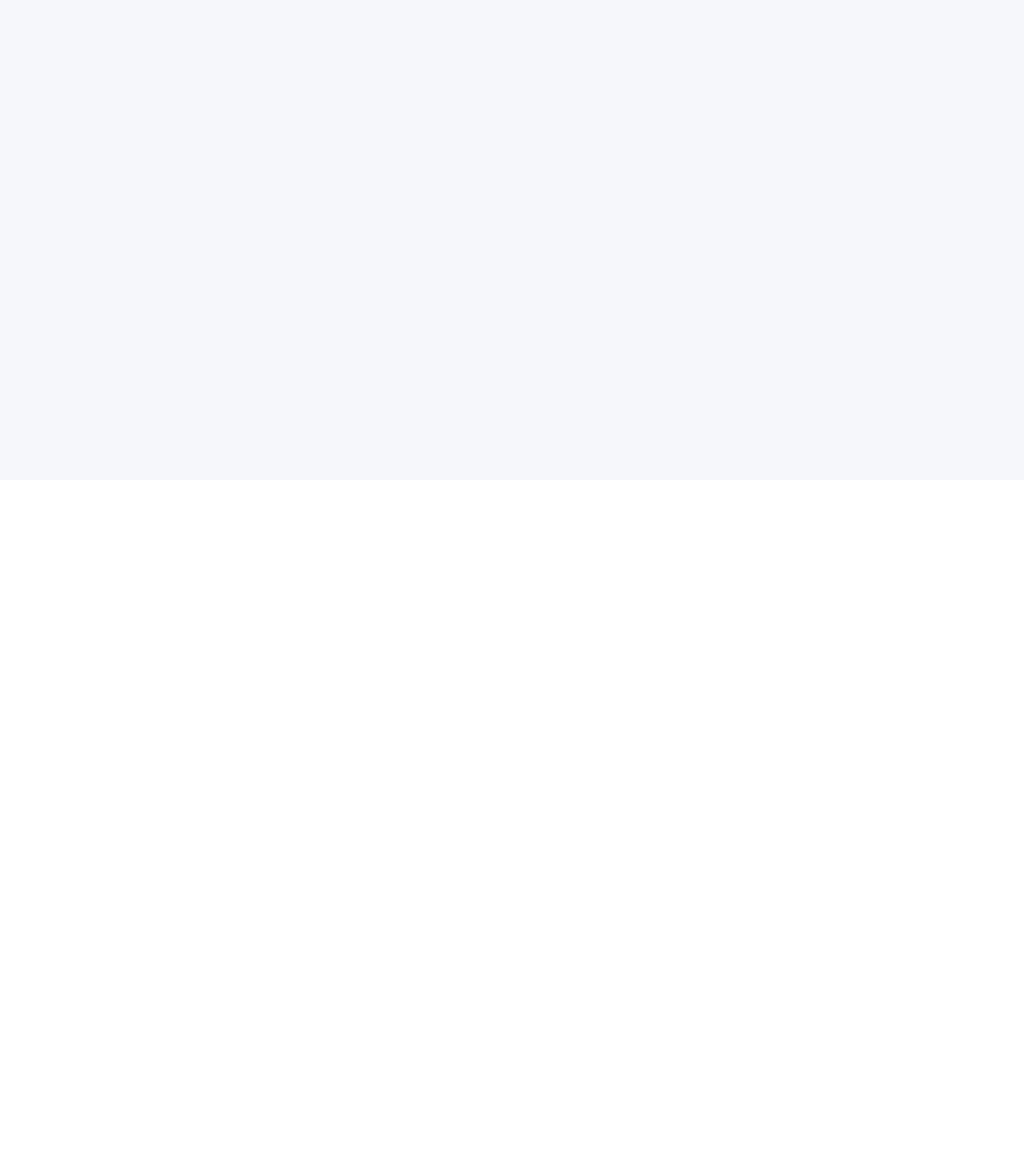
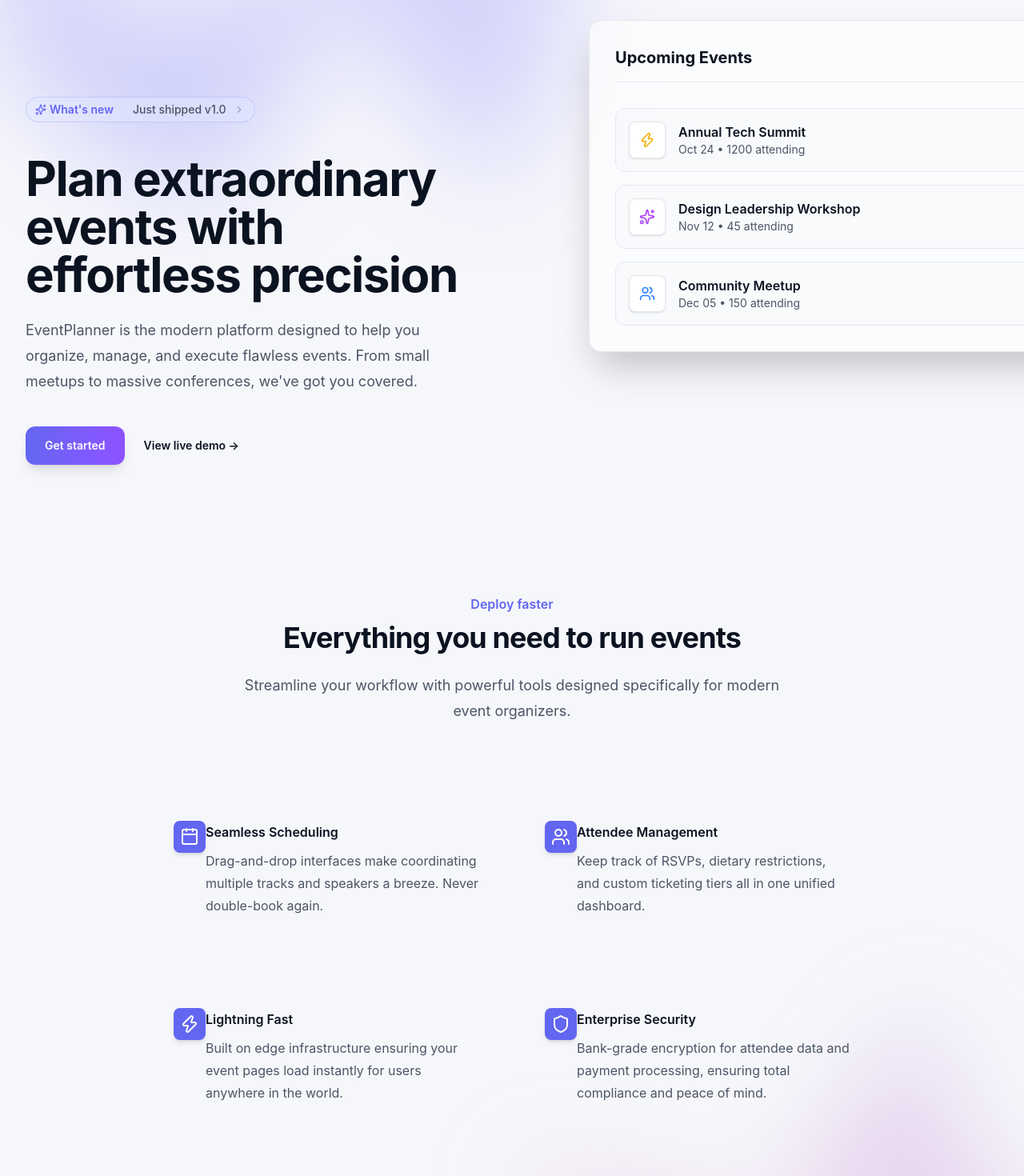
Before and after one commit to oneilh/event_planner, a Next.js app: page / in a window 1280 px wide. Shown: the part 200-1670 px from the top of the page at 80% size. Before the commit the page ends 800 px from the top, so only its background shows below. Built offline with nearby package versions, Linux system fonts and the light colour scheme.

Commit message:
feat: redesign landing page with modern glassmorphism, entry animations, and a custom theme palette

```diff
--- a/app/globals.css
+++ b/app/globals.css
@@ -77,3 +77,31 @@
   --success: #34d399;
   --shadow: rgba(0, 0, 0, 0.35);
 }
+
+/* Custom UI Utilities */
+.clip-path-polygon {
+  clip-path: polygon(74.1% 44.1%, 100% 61.6%, 97.5% 26.9%, 85.5% 0.1%, 80.7% 2%, 72.5% 32.5%, 60.2% 62.4%, 52.4% 68.1%, 47.5% 58.3%, 45.2% 34.5%, 27.5% 76.7%, 0.1% 64.9%, 17.9% 100%, 27.6% 76.8%, 76.1% 97.7%, 74.1% 44.1%);
+}
+
+@keyframes fade-in-up {
+  from {
+    opacity: 0;
+    transform: translateY(20px);
+  }
+  to {
+    opacity: 1;
+    transform: translateY(0);
+  }
+}
+
+.animate-fade-in-up {
+  opacity: 0;
+  animation: fade-in-up 0.8s cubic-bezier(0.16, 1, 0.3, 1) forwards;
+}
+
+@starting-style {
+  .animate-fade-in-up {
+    opacity: 0;
+    transform: translateY(20px);
+  }
+}
--- a/app/page.tsx
+++ b/app/page.tsx
@@ -1,7 +1,140 @@
-import Image from "next/image";
+import Link from "next/link";
+import { ArrowRight, Calendar, Users, Zap, Shield, Sparkles } from "lucide-react";
 
 export default function Home() {
   return (
-    <div></div>
+    <div className="relative isolate overflow-hidden bg-[var(--bg-primary)]">
+      {/* Background blurred shapes */}
+      <div className="absolute inset-x-0 -top-40 -z-10 transform-gpu overflow-hidden blur-3xl sm:-top-80 pointer-events-none" aria-hidden="true">
+        <div className="relative left-[calc(50%-11rem)] aspect-[1155/678] w-[36.125rem] -translate-x-1/2 rotate-[30deg] bg-gradient-to-tr from-[var(--accent)] to-[#9089fc] opacity-30 sm:left-[calc(50%-30rem)] sm:w-[72.1875rem] clip-path-polygon"></div>
+      </div>
+
+      <div className="mx-auto max-w-7xl px-6 pb-24 pt-10 sm:pb-32 lg:flex lg:px-8 lg:py-40">
+        <div className="mx-auto max-w-2xl lg:mx-0 lg:max-w-xl lg:flex-shrink-0 lg:pt-8 animate-fade-in-up" style={{ animationDelay: '0ms' }}>
+          <div className="mt-24 sm:mt-32 lg:mt-16">
+            <a href="#" className="inline-flex space-x-6 rounded-full bg-[var(--accent-light)]/50 px-3 py-1 text-sm font-semibold leading-6 text-[var(--accent)] ring-1 ring-inset ring-[var(--accent)]/20 hover:ring-[var(--accent)]/40 transition-all hover:scale-105">
+              <span className="flex items-center gap-1"><Sparkles size={14}/> What's new</span>
+              <span className="inline-flex items-center space-x-2 text-[var(--text-secondary)] font-medium">
+                <span>Just shipped v1.0</span>
+                <ChevronRightIcon className="h-4 w-4 text-gray-400" aria-hidden="true" />
+              </span>
+            </a>
+          </div>
+          <h1 className="mt-10 text-4xl font-bold tracking-tight text-[var(--text-primary)] sm:text-6xl text-balance">
+            Plan extraordinary events with effortless precision
+          </h1>
+          <p className="mt-6 text-lg leading-8 text-[var(--text-secondary)] text-pretty animate-fade-in-up" style={{ animationDelay: '100ms' }}>
+            EventPlanner is the modern platform designed to help you organize, manage, and execute flawless events. From small meetups to massive conferences, we've got you covered.
+          </p>
+          <div className="mt-10 flex items-center gap-x-6 animate-fade-in-up" style={{ animationDelay: '200ms' }}>
+            <Link
+              href="/signup"
+              className="rounded-xl bg-gradient-to-r from-[var(--accent)] to-violet-500 px-6 py-3.5 text-sm font-semibold text-white shadow-lg transition-all hover:scale-105 hover:shadow-xl hover:brightness-110 focus-visible:outline focus-visible:outline-2 focus-visible:outline-offset-2 focus-visible:outline-[var(--accent)] dark:from-white dark:to-gray-200 dark:text-black"
+            >
+              Get started
+            </Link>
+            <Link href="/demo" className="group text-sm font-semibold leading-6 text-[var(--text-primary)] transition-colors hover:text-[var(--accent)]">
+              View live demo <span aria-hidden="true" className="inline-block transition-transform group-hover:translate-x-1">→</span>
+            </Link>
+          </div>
+        </div>
+
+        {/* Right side floating UI elements */}
+        <div className="mx-auto mt-16 flex max-w-2xl sm:mt-24 lg:ml-10 lg:mr-0 lg:mt-0 lg:max-w-none lg:flex-none xl:ml-32 animate-fade-in-up" style={{ animationDelay: '300ms' }}>
+          <div className="max-w-3xl flex-none sm:max-w-5xl lg:max-w-none">
+            <div className="relative rounded-2xl bg-[var(--bg-secondary)]/60 backdrop-blur-xl border border-[var(--border)] shadow-2xl ring-1 ring-white/10 w-full sm:w-[40rem] p-8">
+              <div className="flex justify-between items-center mb-8 border-b border-[var(--border)] pb-4">
+                <h3 className="text-xl font-bold text-[var(--text-primary)]">Upcoming Events</h3>
+                <span className="text-sm text-[var(--accent)] font-medium cursor-pointer hover:underline">View all</span>
+              </div>
+
+              <div className="space-y-4">
+                {[
+                  { name: "Annual Tech Summit", date: "Oct 24", attendees: 1200, icon: <Zap size={20} className="text-yellow-500"/> },
+                  { name: "Design Leadership Workshop", date: "Nov 12", attendees: 45, icon: <Sparkles size={20} className="text-purple-500"/> },
+                  { name: "Community Meetup", date: "Dec 05", attendees: 150, icon: <Users size={20} className="text-blue-500"/> },
+                ].map((event, i) => (
+                  <div key={i} className="flex items-center justify-between p-4 rounded-xl border border-[var(--border)] bg-[var(--bg-primary)]/50 hover:bg-[var(--bg-primary)] transition-colors cursor-pointer group">
+                    <div className="flex items-center gap-4">
+                      <div className="p-3 rounded-lg bg-[var(--bg-secondary)] shadow-sm border border-[var(--border)] transition-transform group-hover:scale-110">
+                        {event.icon}
+                      </div>
+                      <div>
+                        <p className="font-semibold text-[var(--text-primary)]">{event.name}</p>
+                        <p className="text-sm text-[var(--text-secondary)]">{event.date} • {event.attendees} attending</p>
+                      </div>
+                    </div>
+                    <ArrowRight size={16} className="text-[var(--text-muted)] group-hover:text-[var(--accent)] transition-transform group-hover:translate-x-1" />
+                  </div>
+                ))}
+              </div>
+            </div>
+          </div>
+        </div>
+      </div>
+
+      {/* Features Grid */}
+      <div className="mx-auto max-w-7xl px-6 lg:px-8 pb-24">
+        <div className="mx-auto max-w-2xl lg:text-center animate-fade-in-up" style={{ animationDelay: '400ms' }}>
+          <h2 className="text-base font-semibold leading-7 text-[var(--accent)]">Deploy faster</h2>
+          <p className="mt-2 text-3xl font-bold tracking-tight text-[var(--text-primary)] sm:text-4xl text-balance">
+            Everything you need to run events
+          </p>
+          <p className="mt-6 text-lg leading-8 text-[var(--text-secondary)] text-pretty">
+            Streamline your workflow with powerful tools designed specifically for modern event organizers.
+          </p>
+        </div>
+
+        <div className="mx-auto mt-16 max-w-2xl sm:mt-20 lg:mt-24 lg:max-w-4xl">
+          <dl className="grid max-w-xl grid-cols-1 gap-x-8 gap-y-10 lg:max-w-none lg:grid-cols-2 lg:gap-y-16">
+            {[
+              {
+                name: 'Seamless Scheduling',
+                description: 'Drag-and-drop interfaces make coordinating multiple tracks and speakers a breeze. Never double-book again.',
+                icon: Calendar,
+              },
+              {
+                name: 'Attendee Management',
+                description: 'Keep track of RSVPs, dietary restrictions, and custom ticketing tiers all in one unified dashboard.',
+                icon: Users,
+              },
+              {
+                name: 'Lightning Fast',
+                description: 'Built on edge infrastructure ensuring your event pages load instantly for users anywhere in the world.',
+                icon: Zap,
+              },
+              {
+                name: 'Enterprise Security',
+                description: 'Bank-grade encryption for attendee data and payment processing, ensuring total compliance and peace of mind.',
+                icon: Shield,
+              },
+            ].map((feature, i) => (
+              <div key={feature.name} className="relative pl-16 group hover:bg-[var(--bg-secondary)] p-6 rounded-2xl transition-colors border border-transparent hover:border-[var(--border)] hover:shadow-lg animate-fade-in-up" style={{ animationDelay: `${500 + i * 100}ms` }}>
+                <dt className="text-base font-semibold leading-7 text-[var(--text-primary)]">
+                  <div className="absolute left-6 top-6 flex h-10 w-10 items-center justify-center rounded-lg bg-[var(--accent)] text-white shadow-md transition-transform group-hover:scale-110">
+                    <feature.icon className="h-6 w-6" aria-hidden="true" />
+                  </div>
+                  {feature.name}
+                </dt>
+                <dd className="mt-2 text-base leading-7 text-[var(--text-secondary)]">{feature.description}</dd>
+              </div>
+            ))}
+          </dl>
+        </div>
+      </div>
+
+      {/* Background blurred shape bottom */}
+      <div className="absolute inset-x-0 top-[calc(100%-13rem)] -z-10 transform-gpu overflow-hidden blur-3xl sm:top-[calc(100%-30rem)] pointer-events-none" aria-hidden="true">
+        <div className="relative left-[calc(50%+3rem)] aspect-[1155/678] w-[36.125rem] -translate-x-1/2 bg-gradient-to-tr from-[#ff80b5] to-[var(--accent)] opacity-30 sm:left-[calc(50%+36rem)] sm:w-[72.1875rem] clip-path-polygon"></div>
+      </div>
+    </div>
   );
 }
+
+function ChevronRightIcon(props: React.SVGProps<SVGSVGElement>) {
+  return (
+    <svg viewBox="0 0 20 20" fill="currentColor" aria-hidden="true" {...props}>
+      <path fillRule="evenodd" d="M7.21 14.77a.75.75 0 01.02-1.06L11.168 10 7.23 6.29a.75.75 0 111.04-1.08l4.5 4.25a.75.75 0 010 1.08l-4.5 4.25a.75.75 0 01-1.06-.02z" clipRule="evenodd" />
+    </svg>
+  )
+}
```
Also changed, not shown: 1 other file (tests, documents, lock files or other folders).
